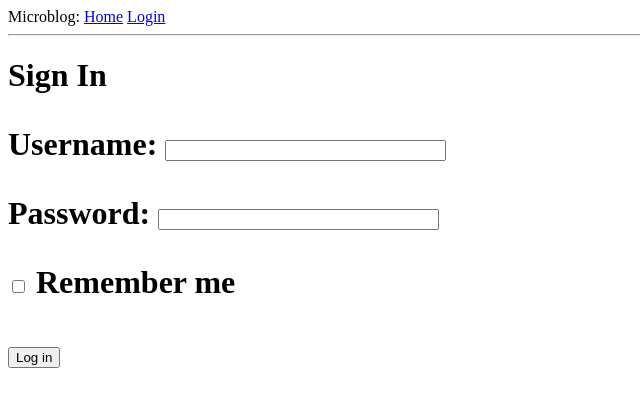
After one commit to ASLawan/Flask, a Flask app: page /login in a window 1280 px wide. The commit adds this page. Shown: the top 407 px of the page, without its empty margins (0-640 px from the left). Run offline with Flask 3, Linux system fonts and the light colour scheme.

Commit message:
First commit

```diff
--- a/app/__init__.py
+++ b/app/__init__.py
@@ -4,8 +4,10 @@
 
 """
 from flask import Flask
+from config import Config
 
 
 app = Flask(__name__)
+app.config.from_object(Config)
 
 from app import routes
--- /dev/null
+++ b/app/forms.py
@@ -0,0 +1,16 @@
+#!/usr/bin/env python3
+"""
+    Module implementing flask forms
+
+"""
+from flask_wtf import FlaskForm
+from wtforms import StringField, PasswordField, BooleanField, SubmitField
+from wtforms.validators import DataRequired
+
+
+class LoginForm(FlaskForm):
+    """class implementing user login form"""
+    username = StringField("Username", validators=[DataRequired()])
+    password = PasswordField("Password", validators=[DataRequired()])
+    remember_me = BooleanField("Remember me")
+    submit = SubmitField("Log in")
--- a/app/routes.py
+++ b/app/routes.py
@@ -4,8 +4,9 @@
     supports
 
 """
-from flask import render_template
+from flask import render_template, flash, redirect
 from app import app
+from app.forms import LoginForm
 
 
 @app.route('/')
@@ -30,3 +31,14 @@ def index():
             }
             ]
     return render_template('index.html', title="Home", user=user, posts=posts)
+
+
+@app.route("/login", methods=["GET", "POST"])
+def login():
+    """Handles login"""
+    form = LoginForm()
+    if form.validate_on_submit():
+        flash("Login requested for {}, remember_me={}".format(
+            form.username.data, form.remember_me.data))
+        return redirect(url_for("index"))
+    return render_template("login.html", title="Sign In", form=form)
--- a/app/templates/base.html
+++ b/app/templates/base.html
@@ -8,8 +8,24 @@
 		{% endif %}
 	</head>
 	<body>
-		<div>Microblog: <a href="/index">Home</a></div>
+		<div>
+			Microblog:
+			<a href="{{ url_for('index') }}">Home</a>
+			<a href="{{ url_for('login') }}">Login</a>
+		</div>
 		<hr>
+		{% with messages = get_flashed_messages() %}
+		{% if messages %}
+		<ul>
+			{% for message in messages %}
+			<li>
+				{{ message }}
+			</li>
+			{% endfor %}
+		</ul>
+		{% endif %}
+		{% endwith %}
+
 		{% block content %}
 
 		{% endblock %}
--- /dev/null
+++ b/app/templates/login.html
@@ -0,0 +1,26 @@
+{% extends "base.html" %}
+
+{% block content %}
+
+<h1> Sign In<h1>
+<form action="" method="POST" novalidate>
+	{{ form.hidden_tag() }}
+	<p>
+	{{ form.username.label }}:
+	{{ form.username(size=32) }}<br>
+	{% for error in form.username.errors %}
+	<span style="color: red;">[{{ error }}]</span>
+	{% endfor %}
+	</p>
+	<p>
+	{{ form.password.label }}:
+	{{ form.password(size=32) }}<br>
+	{% for error in form.password.errors %}
+	<span style="color: red;">[{{ error }}]</span>
+	{% endfor %}
+	</p>
+	<p>{{ form.remember_me() }} {{ form.remember_me.label }}</p>
+	<p>{{ form.submit() }}</p>
+</form>
+
+{% endblock %}
```
Also changed, not shown: config.py (added, +11 -0 lines).
